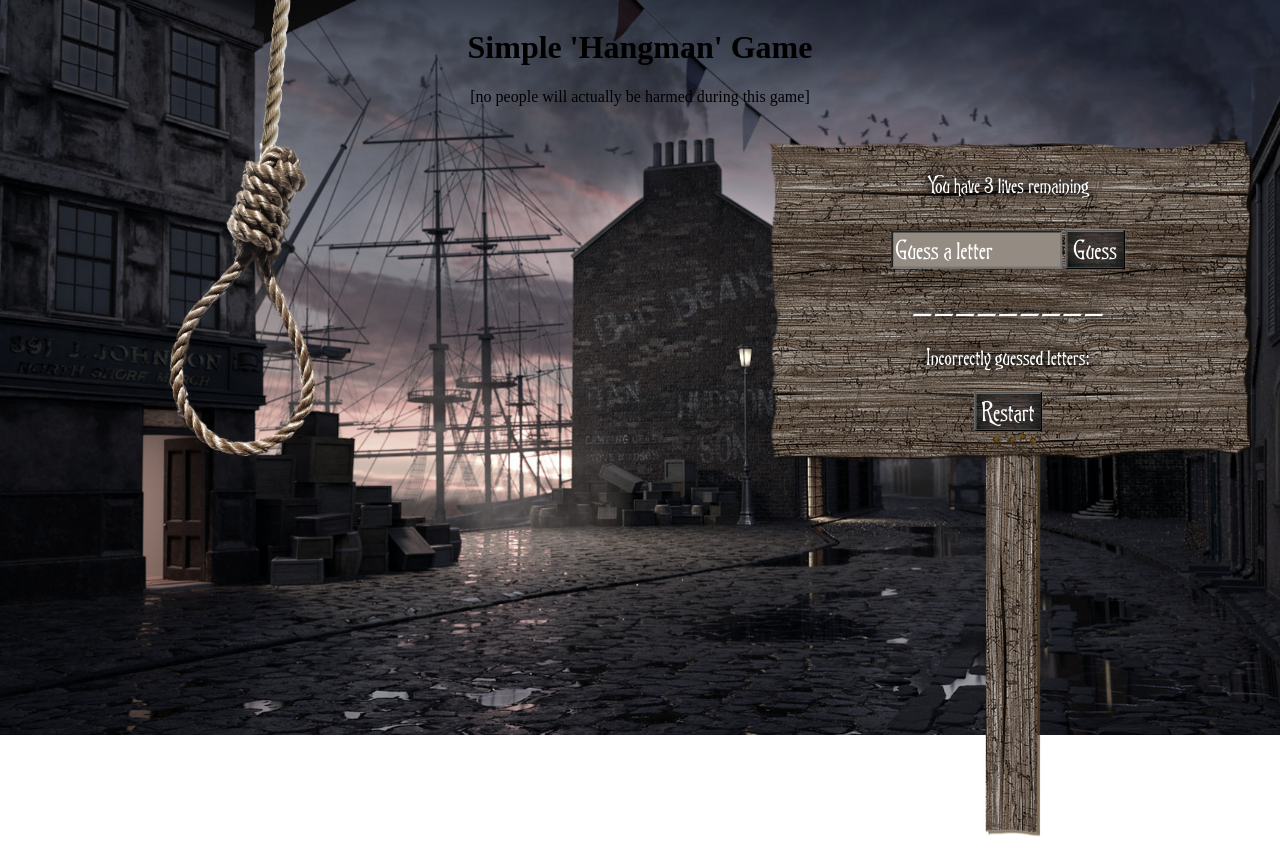
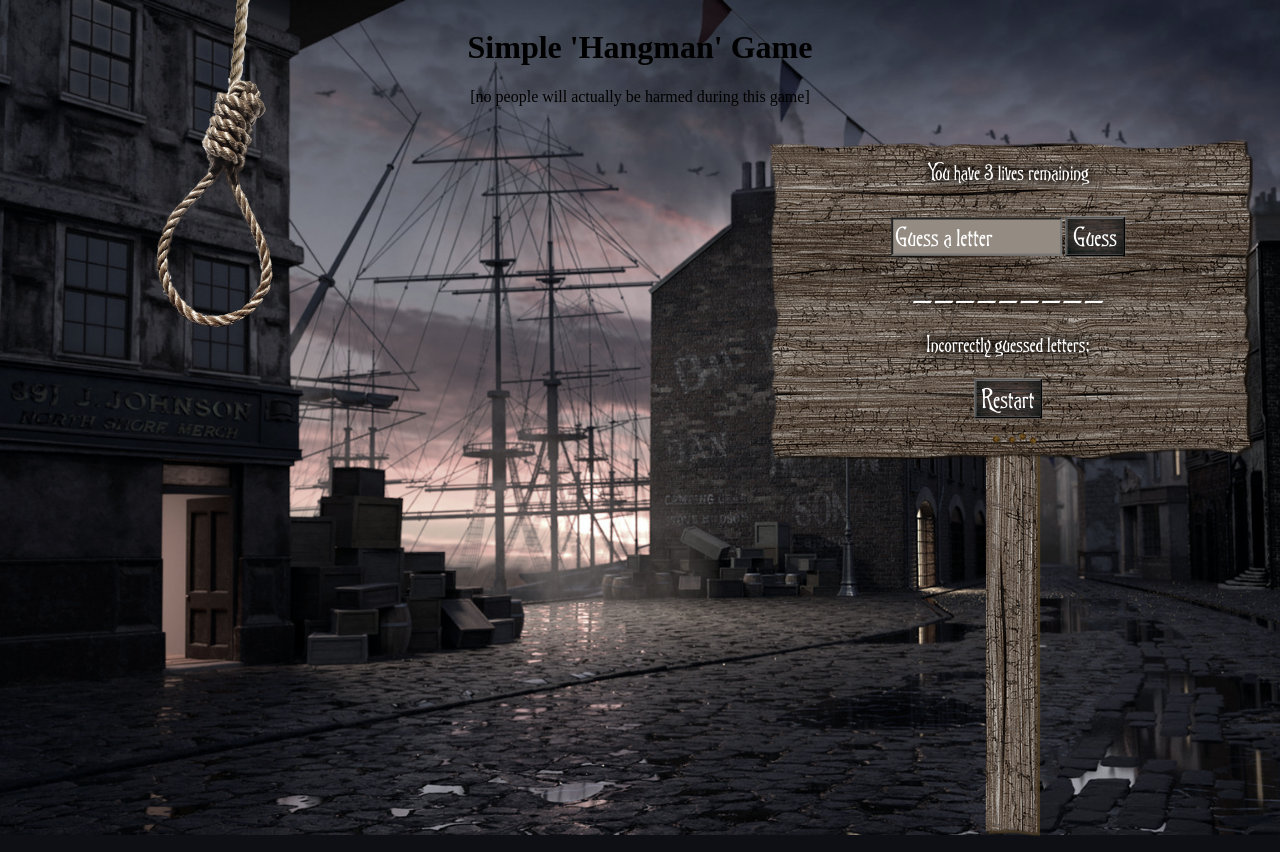
Before and after one commit to NatalieCastien/Hangman, a website: page index.html in a window 1280 px wide. Drawn offline with Linux system fonts and the light colour scheme.

Commit message:
grid aanpassingen en achtergrondkleur

```diff
--- a/style.css
+++ b/style.css
@@ -11,15 +11,16 @@ body {
   background-image: url("assets/backgroundharbor.jpg");
   background-repeat: no-repeat;
   background-size: cover;
+  background-color: #0e0f14;
 }
 
 .container {
   display: grid;
   grid-template-areas:
-    "t t t t t t"
-    "g g . . s s";
-  grid-template-rows: auto 600px;
-  grid-template-columns: repeat(6, auto);
+    "t t t t t"
+    "g . . . s";
+  grid-template-rows: auto 700px;
+  grid-template-columns: auto repeat(3, auto) 1fr;
   grid-gap: 5px;
 }
 
@@ -40,7 +41,7 @@ body {
 }
 
 .noose {
-  max-width: 50%;
+  max-width: 40%;
   position: relative;
   top: -300px;
   left: 100px;
@@ -80,10 +81,11 @@ body {
   color: white;
   font-family: "Trinigan";
   text-shadow: 3px 3px 10px black, -3px -3px 6px black;
+  /* background: url(assets/woodensign.png); */
 }
 .sign-content {
   position: absolute;
-  top: 29%;
+  top: 23%;
   left: 50%;
   transform: translate(-50%, -50%);
 }
@@ -142,7 +144,6 @@ button:hover {
   box-shadow: 1px 1px 5px white;
 }
 button:focus {
-  border: none;
   outline: none;
 }
 
```
